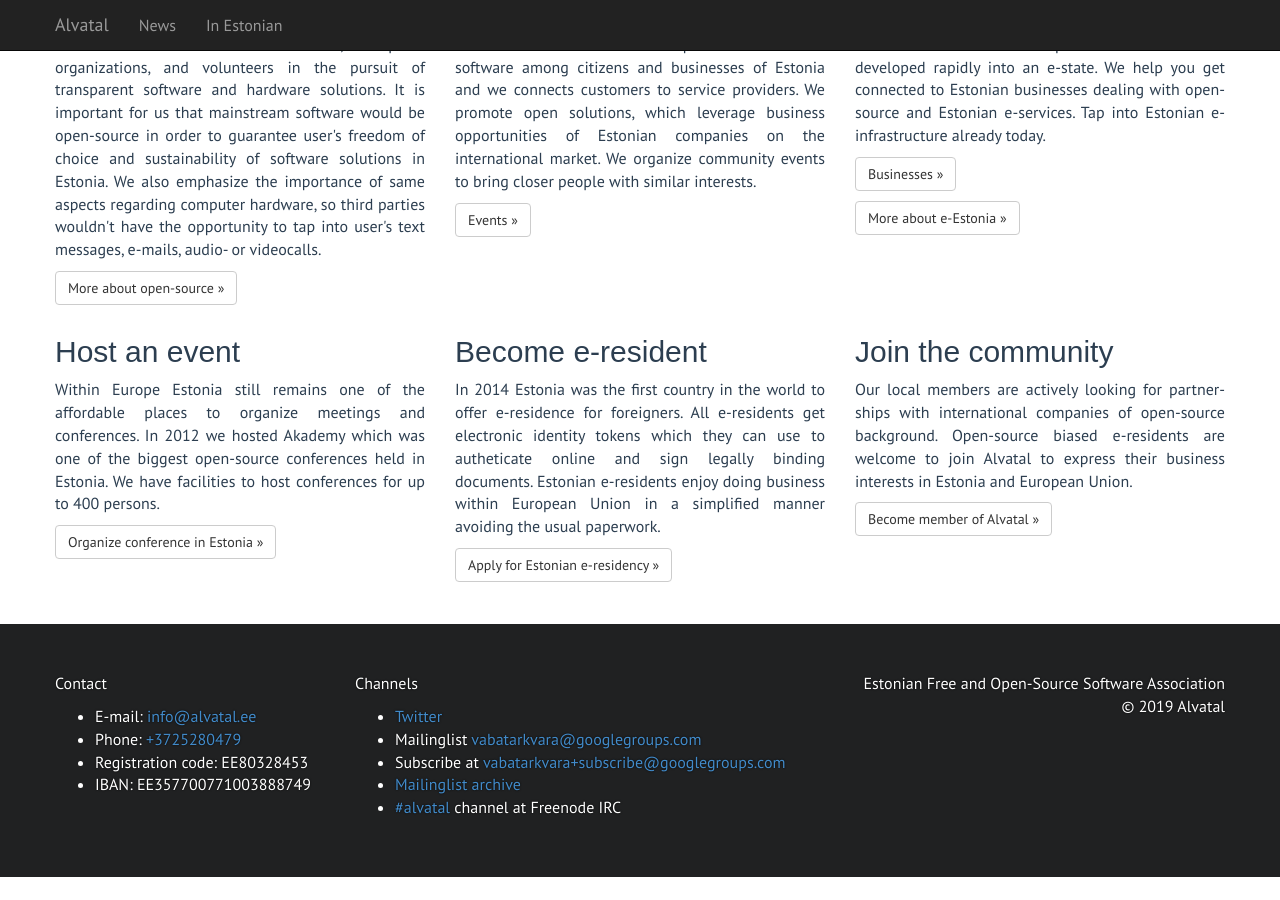
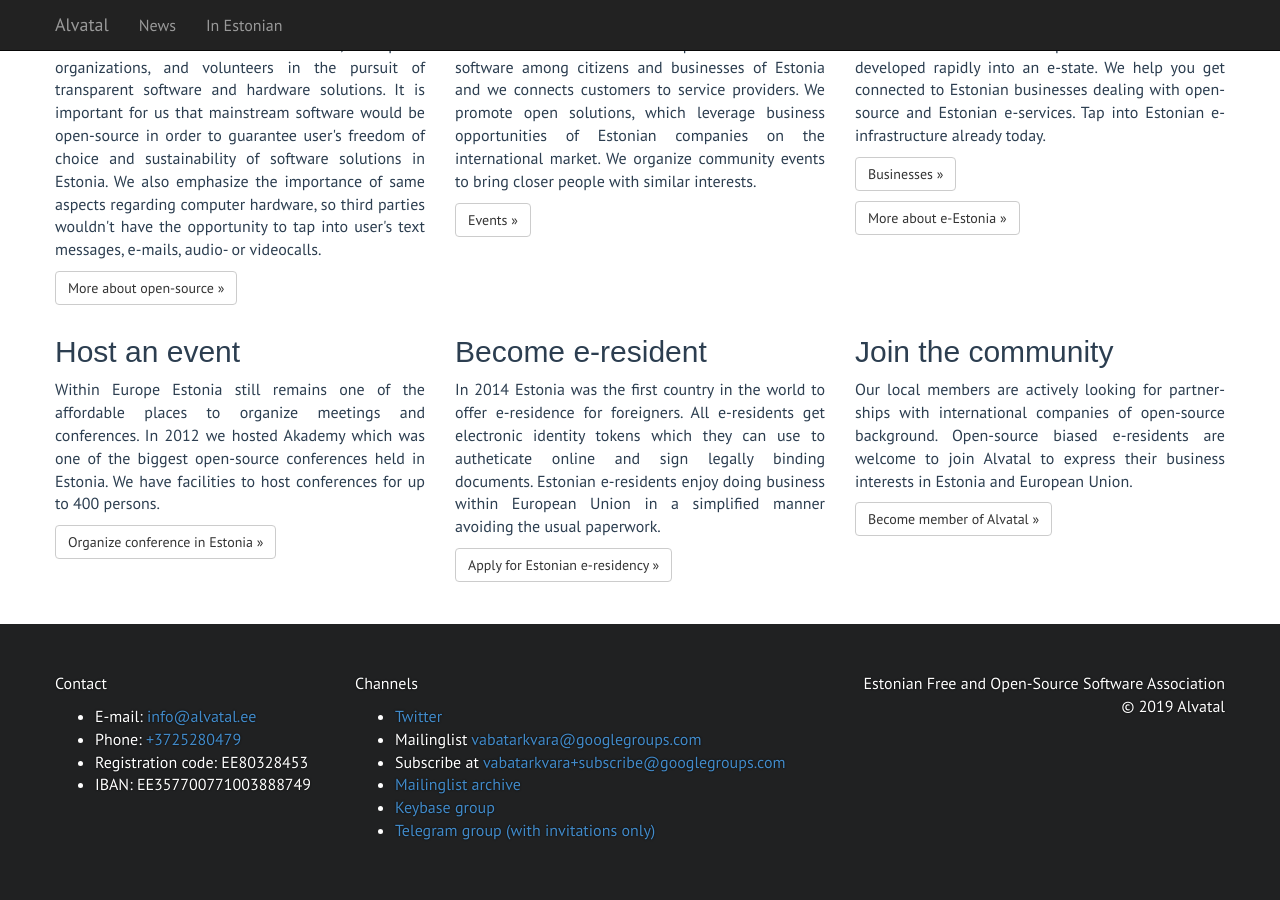
Before and after one commit to alvatal/alvatal.github.io, a Jekyll site: the page built from en/index.html, in a window 1280 px wide and 900 px high, scrolled down 695 px. Built offline with Jekyll 4.4.1, drawn with Linux system fonts in a browser that asks for light colours; some web fonts are replaced; before the commit the page ends 1572 px from its top, so only the background shows below that.

Commit message:
Update default-en.html
chat channels update

```diff
--- a/_layouts/default-en.html
+++ b/_layouts/default-en.html
@@ -87,8 +87,9 @@
                         <li>Mailinglist <a href="mailto:vabatarkvara@googlegroups.com">vabatarkvara@googlegroups.com</a></li>
                         <li>Subscribe at <a href="mailto:vabatarkvara+subscribe@googlegroups.com">vabatarkvara+subscribe@googlegroups.com</a></li>
                         <li><a href="https://groups.google.com/forum/#!forum/vabatarkvara" target="_blank">Mailinglist archive</a></li>
-
-                        <li><a href="http://webchat.freenode.net/?nick=Helpseeker&channels=#alvatal" target="_blank">#alvatal</a> channel at Freenode IRC</li>
+                        <li><a href="https://keybase.io/team/vabavara.alvatal" target="_blank">Keybase group</a></li>
+                        <li><a href="https://telegram.org/" target="_blank">Telegram group (with invitations only)</a></li>
+                        <!--<li><a href="http://webchat.freenode.net/?nick=Helpseeker&channels=#alvatal" target="_blank">#alvatal</a> channel at Freenode IRC</li>-->
                     </ul>
                 </div>
             </div>
```
